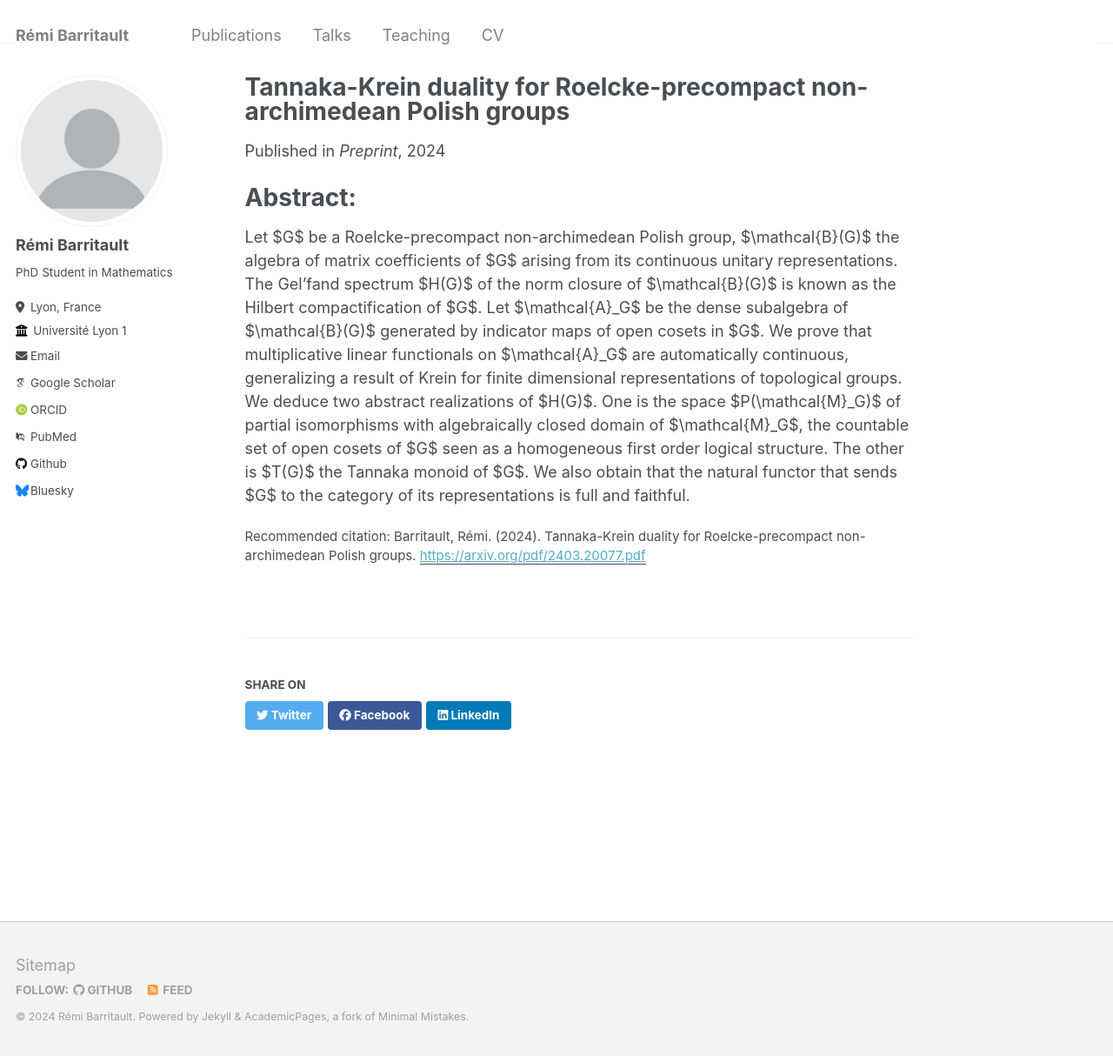
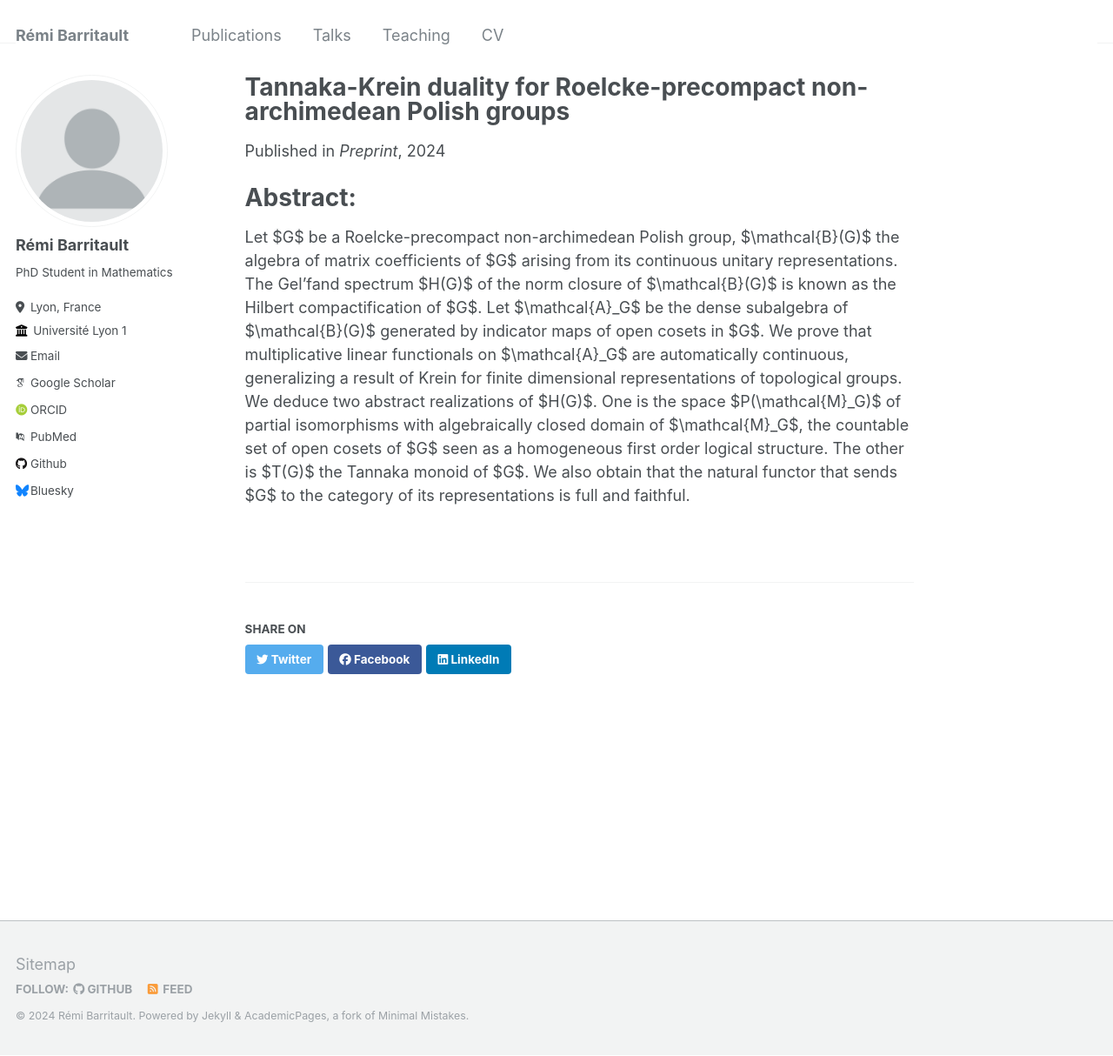
Before and after one commit to rbarritault/rbarritault.github.io, a Jekyll site: the page built from _publications/2024-Tannaka-Krein-duality.md, in a window 1280 px wide and 1214 px high. Shown: the whole window at 87% size. Built offline with Jekyll 4.4.1, drawn with Linux system fonts in a browser that asks for light colours; some web fonts are replaced.

Commit message:
Update 2024-Tannaka-Krein-duality.md

```diff
--- a/_publications/2024-Tannaka-Krein-duality.md
+++ b/_publications/2024-Tannaka-Krein-duality.md
@@ -5,7 +5,6 @@ permalink: /publication/2024-Tannaka-Krein-duality
 date: 2024-03-29
 venue: Preprint
 paperurl: 'https://arxiv.org/pdf/2403.20077.pdf'
-citation: 'Barritault, Rémi. (2024). Tannaka-Krein duality for Roelcke-precompact non-archimedean Polish groups.'
 ---
 
 
```
